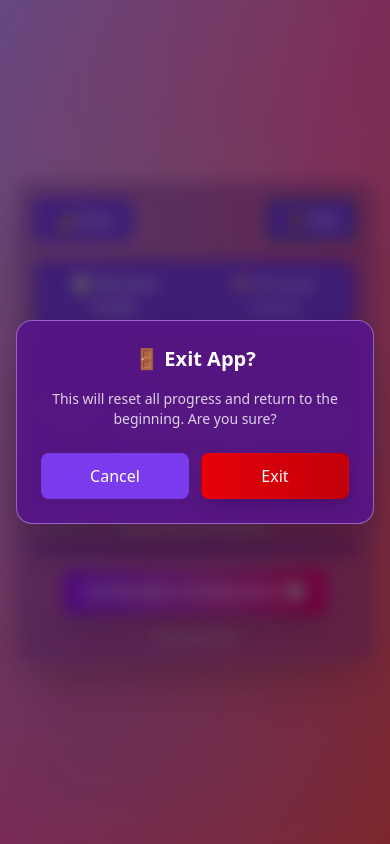
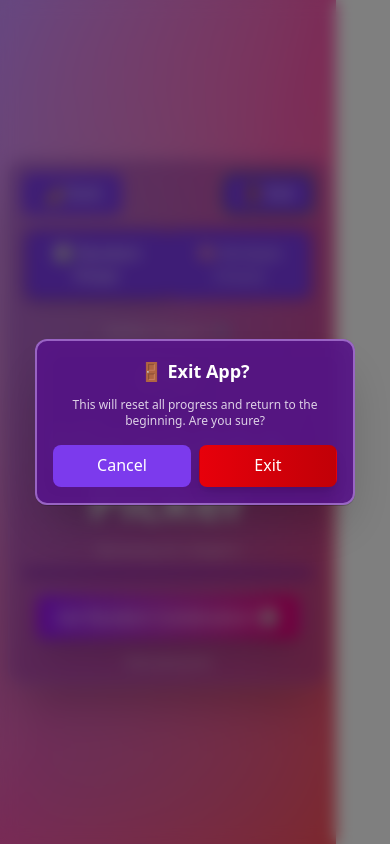
Before and after one commit to Janiel-Senador/hiragana, a React (Vite) app: page / in a window 390 px wide. Both pictures are taken after a click on the button "🚪 Exit". Built offline with nearby package versions, Linux system fonts and the light colour scheme.

Commit message:
Update App.jsx

```diff
--- a/src/App.jsx
+++ b/src/App.jsx
@@ -306,30 +306,30 @@ const App = () => {
 
       {/* Exit Confirmation Modal */}
       {showExitConfirm && (
-        <div className="fixed inset-0 z-50 flex items-center justify-center bg-black/50 backdrop-blur-sm p-4">
+        <div className="fixed inset-0 z-50 flex items-center justify-center bg-black/50 backdrop-blur-sm p-2 sm:p-4 md:p-6">
           <div className={`${
             isDarkMode ? 'bg-gray-900/90' : 'bg-purple-900/90'
-          } backdrop-blur-md rounded-2xl p-6 max-w-sm w-full border ${
+          } backdrop-blur-md rounded-xl sm:rounded-2xl lg:rounded-3xl p-4 sm:p-6 max-w-xs sm:max-w-sm md:max-w-md w-full mx-2 border-2 sm:border-4 md:border-[6px] ${
             isDarkMode ? 'border-gray-600/50' : 'border-purple-300/50'
           } shadow-2xl`}>
-            <h3 className="text-xl font-bold text-white text-center mb-4">🚪 Exit App?</h3>
-            <p className="text-white/80 text-center mb-6 text-sm">
+            <h3 className="text-lg sm:text-xl md:text-2xl font-bold text-white text-center mb-3 sm:mb-4">🚪 Exit App?</h3>
+            <p className="text-white/80 text-center mb-4 sm:mb-6 text-xs sm:text-sm md:text-base">
               This will reset all progress and return to the beginning. Are you sure?
             </p>
-            <div className="flex gap-3">
+            <div className="flex gap-2 sm:gap-3">
               <button
                 onClick={cancelExit}
                 className={`flex-1 ${
                   isDarkMode ? 'bg-gray-700/60 hover:bg-gray-600/70' : 'bg-purple-600/60 hover:bg-purple-500/70'
-                } text-white font-semibold py-3 px-4 rounded-xl transition-all duration-200 backdrop-blur-sm border ${
+                } text-white font-semibold py-2 sm:py-3 px-3 sm:px-4 rounded-lg sm:rounded-xl transition-all duration-200 backdrop-blur-sm border-2 sm:border-4 ${
                   isDarkMode ? 'border-gray-500/50' : 'border-purple-400/50'
-                }`}
+                } text-xs sm:text-sm md:text-base`}
               >
                 Cancel
               </button>
               <button
                 onClick={confirmExit}
-                className="flex-1 bg-gradient-to-r from-red-600 to-red-700 hover:from-red-700 hover:to-red-800 text-white font-bold py-3 px-4 rounded-xl transition-all duration-200 transform hover:scale-105 shadow-lg"
+                className="flex-1 bg-gradient-to-r from-red-600 to-red-700 hover:from-red-700 hover:to-red-800 text-white font-bold py-2 sm:py-3 px-3 sm:px-4 rounded-lg sm:rounded-xl transition-all duration-200 transform hover:scale-105 shadow-lg border-2 sm:border-4 border-red-400/50 text-xs sm:text-sm md:text-base"
               >
                 Exit
               </button>
@@ -339,29 +339,29 @@ const App = () => {
       )}
 
       {/* Main content */}
-      <div className="relative z-10 min-h-screen flex items-center justify-center p-2 sm:p-4">
+      <div className="relative z-10 min-h-screen flex items-center justify-center p-1 sm:p-2 md:p-4 lg:p-6 xl:p-8">
         <div className={`${
           isDarkMode ? 'bg-gray-900/40' : 'bg-purple-900/30'
-        } backdrop-blur-md rounded-2xl shadow-2xl p-4 sm:p-8 max-w-lg w-full border ${
+        } backdrop-blur-md rounded-2xl sm:rounded-3xl lg:rounded-[2rem] shadow-2xl p-3 sm:p-4 md:p-6 lg:p-8 xl:p-10 w-full max-w-xs sm:max-w-sm md:max-w-md lg:max-w-lg xl:max-w-xl border-2 sm:border-4 md:border-[6px] lg:border-8 ${
           isDarkMode ? 'border-gray-600/30' : 'border-purple-300/30'
-        } mx-2 transition-all duration-500`}>
+        } mx-1 sm:mx-2 md:mx-4 transition-all duration-500`}>
 
           {/* Top Controls */}
-          <div className="flex justify-between items-center mb-4">
+          <div className="flex justify-between items-center mb-3 sm:mb-4">
             <button
               onClick={() => setIsDarkMode(!isDarkMode)}
               className={`${
                 isDarkMode
                   ? 'bg-yellow-500/20 hover:bg-yellow-400/30 border-yellow-400/50'
                   : 'bg-gray-800/20 hover:bg-gray-700/30 border-gray-400/50'
-              } text-white font-semibold py-2 px-3 rounded-lg transition-all duration-200 backdrop-blur-sm border text-sm flex items-center gap-2`}
+              } text-white font-semibold py-1.5 sm:py-2 px-2 sm:px-3 md:px-4 rounded-md sm:rounded-lg md:rounded-xl transition-all duration-200 backdrop-blur-sm border-2 sm:border-4 md:border-[6px] text-xs sm:text-sm md:text-base flex items-center gap-1 sm:gap-2`}
             >
               {isDarkMode ? '☀️ Light' : '🌙 Dark'}
             </button>
 
             <button
               onClick={handleExit}
-              className="bg-red-600/20 hover:bg-red-500/30 text-white font-semibold py-2 px-3 rounded-lg transition-all duration-200 backdrop-blur-sm border border-red-400/50 text-sm flex items-center gap-2"
+              className="bg-red-600/20 hover:bg-red-500/30 text-white font-semibold py-1.5 sm:py-2 px-2 sm:px-3 md:px-4 rounded-md sm:rounded-lg md:rounded-xl transition-all duration-200 backdrop-blur-sm border-2 sm:border-4 md:border-[6px] border-red-400/50 text-xs sm:text-sm md:text-base flex items-center gap-1 sm:gap-2"
             >
               🚪 Exit
             </button>
```
